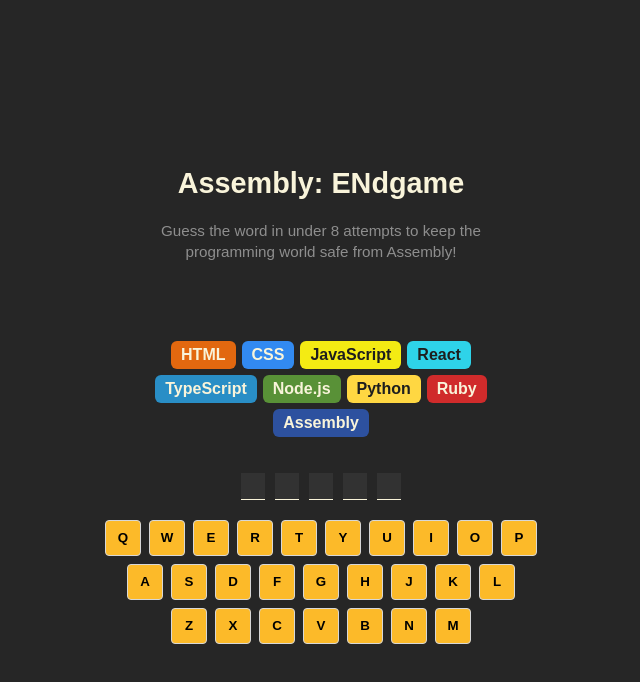
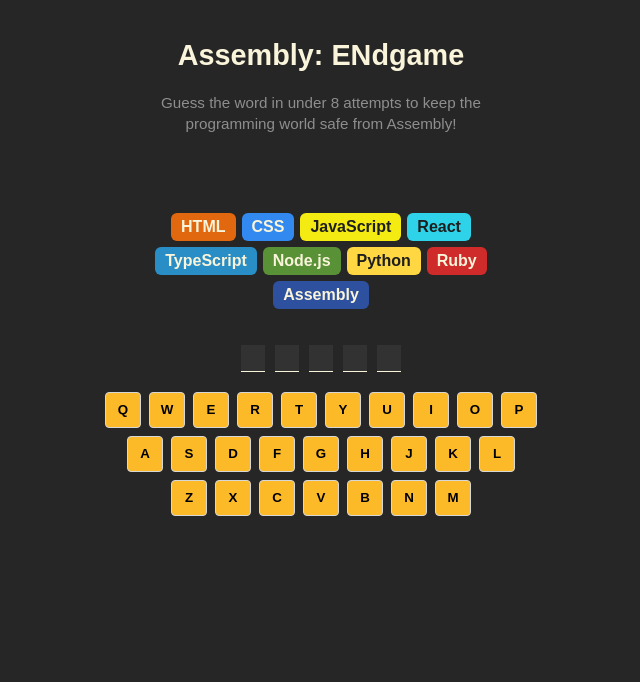
Before and after one commit to Halcyon666/react-daily-learn, a React (Vite) app: page / in a window 1280 px wide. Shown: the top 682 px of the page, without its empty margins (319-959 px from the left). Built offline with nearby package versions, Linux system fonts and the light colour scheme.

Commit message:
remove redundant body css

```diff
--- a/src/assembly endgame/index.css
+++ b/src/assembly endgame/index.css
@@ -9,11 +9,6 @@ body {
     color: #D9D9D9;
     padding: 20px;
     height: 100vh;
-
-    display: flex;
-    justify-content: center;
-    align-items: center;
-    /* ✅ 垂直水平居中整个游戏内容 */
 }
 
 main {
```
